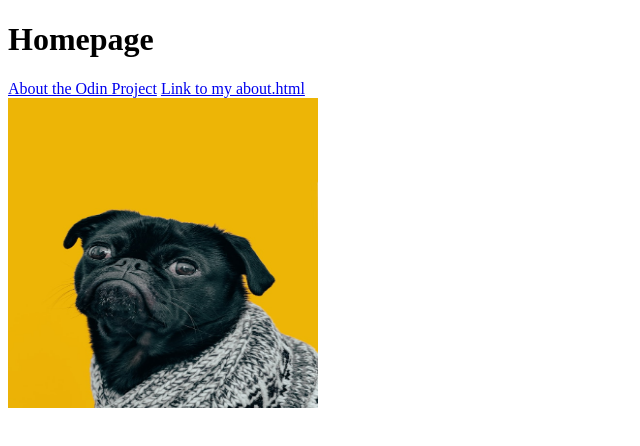
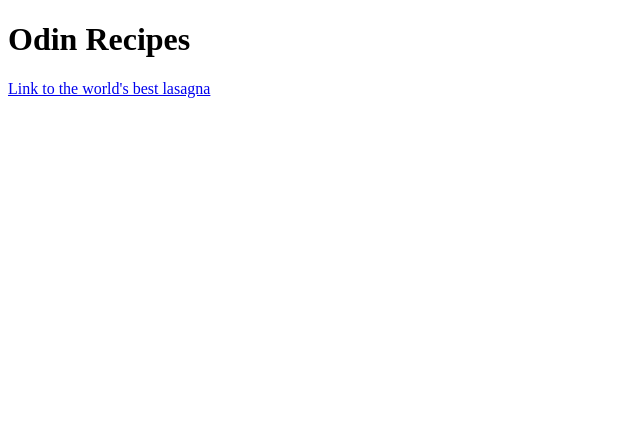
Before and after one commit to Aaron-Oneill/HTML-BOILERPLATE, a plain HTML site: page odin_recipes/pages/index.html in a window 1280 px wide. Shown: the whole page, without its empty margins (0-640 px from the left). Drawn offline with Linux system fonts and the light colour scheme.

Commit message:
Created lasagna.html which features an image with of the final product and the igredients needed to create the lasagna.
Also included instructions on how to cook it

Created / Added links, images, headers and content
 Changes to be committed:
	modified:   pages/index.html
 Untracked files:
	odin-links-and-images/images/Pasted image.png
	recipes/

```diff
--- a/odin_recipes/pages/index.html
+++ b/odin_recipes/pages/index.html
@@ -6,15 +6,9 @@
     <title>Webpage</title>
 </head>
 <body>
-    <h1> Homepage </h1>
+    <h1>Odin Recipes</h1>
 
-    <a href="https://www.theodinproject.com/about" target="_blank" rel="noopener noreferrer">About the Odin Project</a>
-
-    <a href="../pages/about.html"> Link to my about.html </a>
-
-    <br>
-
-    <img src="../odin-links-and-images/images/charlesdeluvio-Mv9hjnEUHR4-unsplash.jpg" alt="image of a dog" height="310" width="310">
+    <a href="../recipes/lasagna.html"> Link to the world's best lasagna</a>
 
 </body>
 </html>
```
